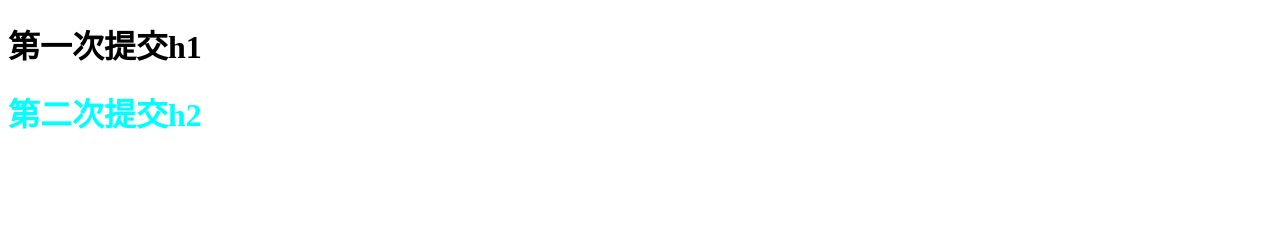
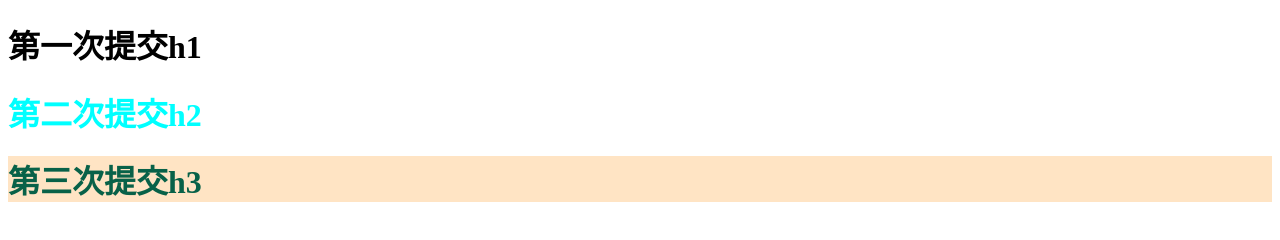
Before and after one commit to xtf200012/2004_nb, a plain HTML site: page index.html in a window 1280 px wide. Drawn offline with Linux system fonts and the light colour scheme.

Commit message:
第三次添加h1

```diff
--- a/css/index.css
+++ b/css/index.css
@@ -1,3 +1,7 @@
 h1:nth-of-type(2){
     color: aqua;
 }
+h1:nth-of-type(3){
+    color: rgb(8, 97, 72);
+    background-color: bisque;
+}
--- a/index.html
+++ b/index.html
@@ -10,5 +10,6 @@
 <body>
     <h1>第一次提交h1</h1>
     <h1>第二次提交h2</h1>
+    <h1>第三次提交h3</h1>
 </body>
 </html>
```
